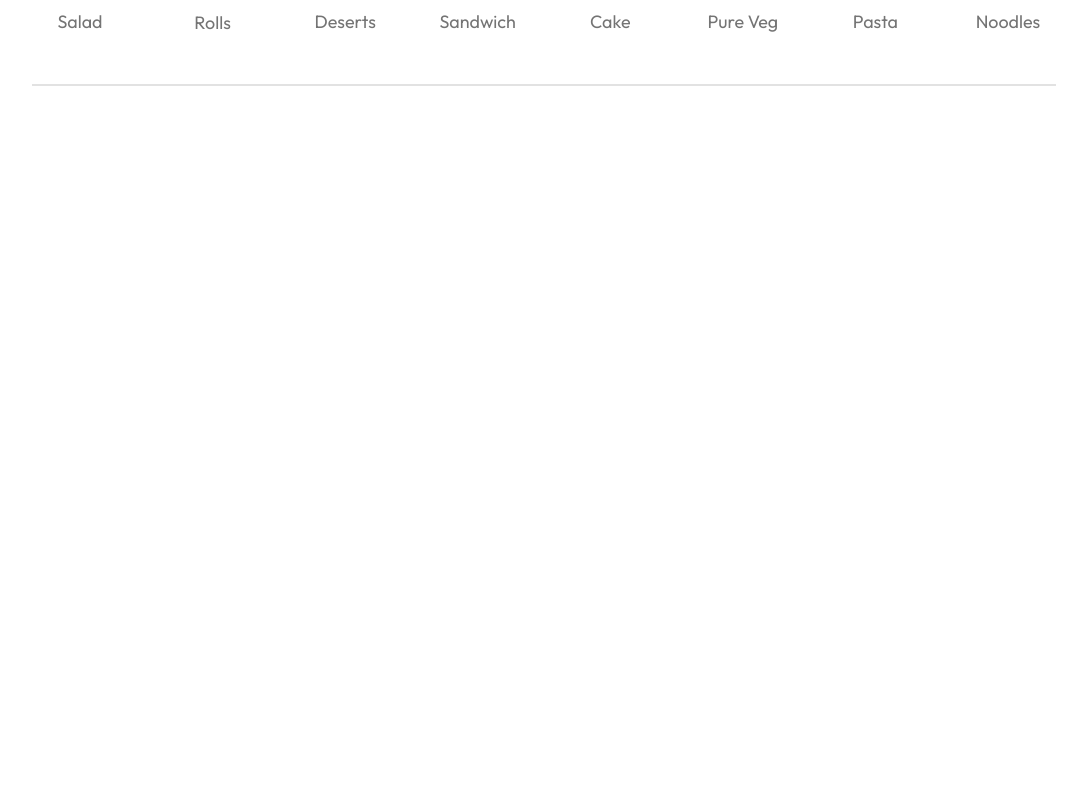
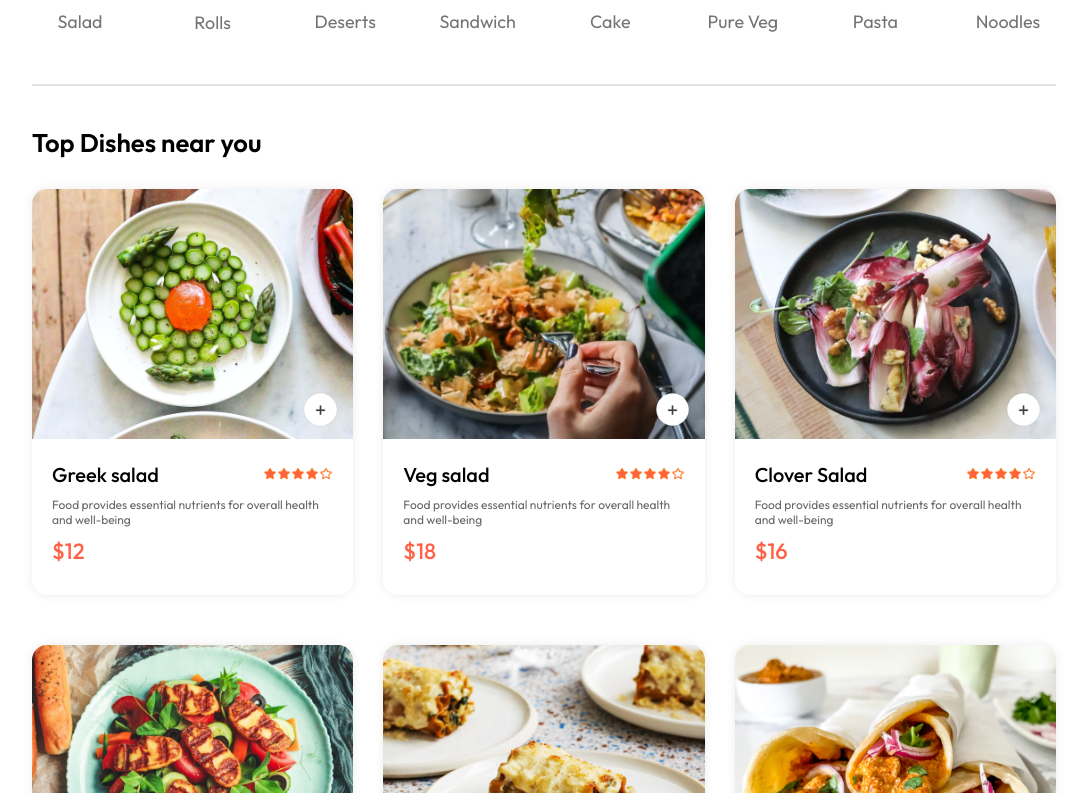
Before and after one commit to Ashiq121914/TastyDash, a React (Vite) app in the folder frontend/: page / in a window 1280 px wide. Shown: the part 807-1600 px from the top of the page, without its empty margins (96-1183 px from the left). Before the commit the page ends 903 px from the top, so only its background shows below. Built offline with nearby package versions, Linux system fonts and the light colour scheme.

Commit message:
food display, Store context, cart managing state, filter food from explore menu

```diff
--- /dev/null
+++ b/frontend/src/components/FoodDisplay/FoodDisplay.css
@@ -0,0 +1,15 @@
+.food-display{
+    margin-top: 3rem;
+
+}
+.food-display h2{
+    font-size: max(2vw,2.4rem);
+    font-weight: 600;
+}
+.food-display-list{
+    display: grid;
+    grid-template-columns: repeat(auto-fill,minmax(24rem,1fr));
+    margin-top: 3rem;
+    gap: 3rem;
+    row-gap: 50px;
+}
--- /dev/null
+++ b/frontend/src/components/FoodDisplay/FoodDisplay.jsx
@@ -0,0 +1,31 @@
+import React, { useContext } from "react";
+import "./FoodDisplay.css";
+import { StoreContext } from "../../context/StoreContext";
+import FoodItem from "../FoodItem/FoodItem";
+
+const FoodDisplay = ({ category }) => {
+  const { food_list } = useContext(StoreContext);
+  return (
+    <div className="food-display" if="food-display">
+      <h2>Top Dishes near you</h2>
+      <div className="food-display-list">
+        {food_list.map((item, index) => {
+          if (category === "All" || category === item.category) {
+            return (
+              <FoodItem
+                key={index}
+                id={item._id}
+                name={item.name}
+                description={item.description}
+                price={item.price}
+                image={item.image}
+              ></FoodItem>
+            );
+          }
+        })}
+      </div>
+    </div>
+  );
+};
+
+export default FoodDisplay;
--- /dev/null
+++ b/frontend/src/components/FoodItem/FoodItem.css
@@ -0,0 +1,74 @@
+.food-item{
+    width: 100%;
+    margin: auto;
+    border-radius: 1.5rem;
+    box-shadow: 0px 0px 1rem #00000015;
+    transition: 0.3s;
+    animation: fadeIn 1s;
+}
+
+.food-item-image{
+    width: 100%;
+    border-radius: 1.5rem 1.5rem 0 0;
+}
+
+.food-item-info{
+    padding:2rem;
+}
+.food-item-name-rating{
+    display:flex;
+    justify-content: space-between;
+    align-items: center;
+    margin-bottom: 1rem;
+}
+
+.food-item-name-rating p{
+    font-size: 2rem;
+    font-weight: 500;
+}
+
+.food-item-name-rating img{
+    width: 7rem;
+}
+.food-item-desc{
+    color: #676767;
+    font-size: 1.2rem;
+}
+
+.food-item-price{
+    color: tomato;
+    font-size: 2.2rem;
+    font-weight: 500;
+    margin: 1rem 0;
+}
+
+
+.food-item-img-container{
+    position: relative;
+
+}
+
+.food-item-img-container .add{
+    width: 3.5rem;
+    position: absolute;
+    bottom: 1.5rem;
+    right: 1.5rem;
+    cursor: pointer;
+    border-radius: 50%;
+}
+
+.food-item-counter{
+    position: absolute;
+    bottom: 1.5rem;
+    right: 1.5rem;
+    display: flex;
+    align-items: center;
+    gap: 1rem;
+    padding: .6rem;
+    border-radius: 5rem;
+    background-color: white;
+}
+
+.food-item-counter img{
+    width:3rem;
+}
--- /dev/null
+++ b/frontend/src/components/FoodItem/FoodItem.jsx
@@ -0,0 +1,47 @@
+import React, { useContext } from "react";
+import "./FoodItem.css";
+import { assets } from "../../assets/assets";
+import { StoreContext } from "../../context/StoreContext";
+
+const FoodItem = ({ id, name, price, description, image }) => {
+  const { cartItems, addToCart, removeFromCart } = useContext(StoreContext);
+  return (
+    <div className="food-item">
+      <div className="food-item-img-container">
+        <img src={image} className="food-item-image" alt="" />
+        {!cartItems[id] ? (
+          <img
+            className="add"
+            onClick={() => addToCart(id)}
+            src={assets.add_icon_white}
+            alt=""
+          />
+        ) : (
+          <div className="food-item-counter">
+            <img
+              onClick={() => removeFromCart(id)}
+              src={assets.remove_icon_red}
+              alt=""
+            />
+            <p>{cartItems[id]}</p>
+            <img
+              onClick={() => addToCart(id)}
+              src={assets.add_icon_green}
+              alt=""
+            />
+          </div>
+        )}
+      </div>
+      <div className="food-item-info">
+        <div className="food-item-name-rating">
+          <p>{name}</p>
+          <img src={assets.rating_starts} alt="" />
+        </div>
+        <p className="food-item-desc">{description}</p>
+        <p className="food-item-price">${price}</p>
+      </div>
+    </div>
+  );
+};
+
+export default FoodItem;
--- /dev/null
+++ b/frontend/src/context/StoreContext.jsx
@@ -0,0 +1,38 @@
+import { createContext, useEffect, useState } from "react";
+import { food_list } from "../assets/assets.js";
+
+export const StoreContext = createContext(null);
+
+const StoreContextProvider = (props) => {
+  const [cartItems, setCartItems] = useState({});
+
+  const addToCart = (itemId) => {
+    if (!cartItems[itemId]) {
+      setCartItems((prev) => ({ ...prev, [itemId]: 1 }));
+    } else {
+      setCartItems((prev) => ({ ...prev, [itemId]: prev[itemId] + 1 }));
+    }
+  };
+
+  const removeFromCart = (itemId) => {
+    setCartItems((prev) => ({ ...prev, [itemId]: prev[itemId] - 1 }));
+  };
+
+  useEffect(() => {
+    console.log(cartItems);
+  }, [cartItems]);
+  const contextValue = {
+    food_list,
+    cartItems,
+    setCartItems,
+    addToCart,
+    removeFromCart,
+  };
+  return (
+    <StoreContext.Provider value={contextValue}>
+      {props.children}
+    </StoreContext.Provider>
+  );
+};
+
+export default StoreContextProvider;
--- a/frontend/src/main.jsx
+++ b/frontend/src/main.jsx
@@ -2,9 +2,12 @@ import { createRoot } from "react-dom/client";
 import App from "./App.jsx";
 import "./index.css";
 import { BrowserRouter } from "react-router-dom";
+import StoreContextProvider from "./context/StoreContext.jsx";
 
 createRoot(document.getElementById("root")).render(
   <BrowserRouter>
-    <App />
+    <StoreContextProvider>
+      <App />
+    </StoreContextProvider>
   </BrowserRouter>
 );
--- a/frontend/src/pages/Home/Home.jsx
+++ b/frontend/src/pages/Home/Home.jsx
@@ -3,6 +3,7 @@ import React, { useState } from "react";
 import "./Home.css";
 import Header from "../../components/Header/Header.jsx";
 import ExploreMenu from "../../components/ExploreMenu/ExploreMenu.jsx";
+import FoodDisplay from "../../components/FoodDisplay/FoodDisplay.jsx";
 
 const Home = () => {
   const [category, setCategory] = useState("All");
@@ -11,6 +12,7 @@ const Home = () => {
     <div>
       <Header></Header>
       <ExploreMenu category={category} setCategory={setCategory}></ExploreMenu>
+      <FoodDisplay category={category}></FoodDisplay>
     </div>
   );
 };
```
